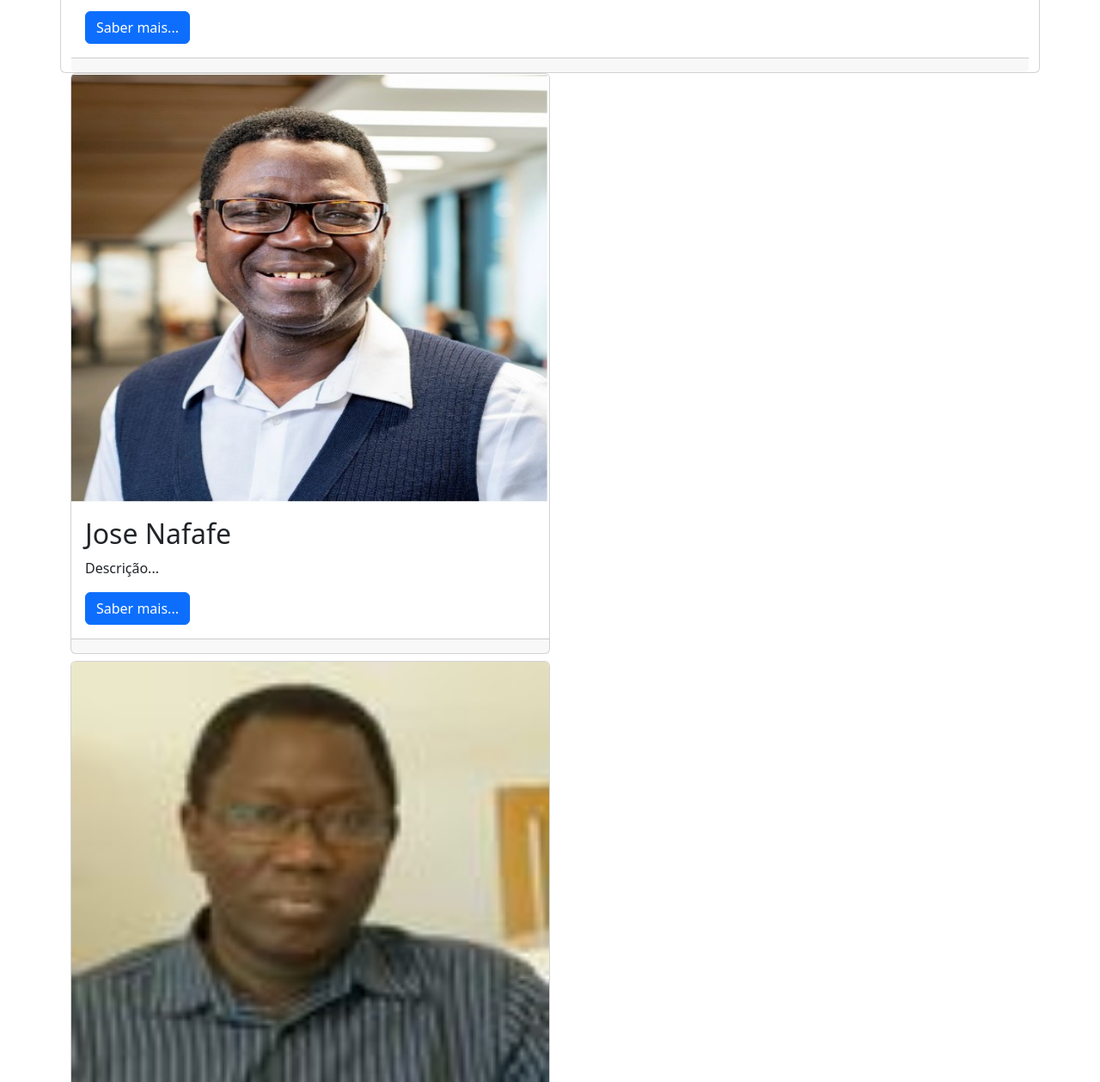
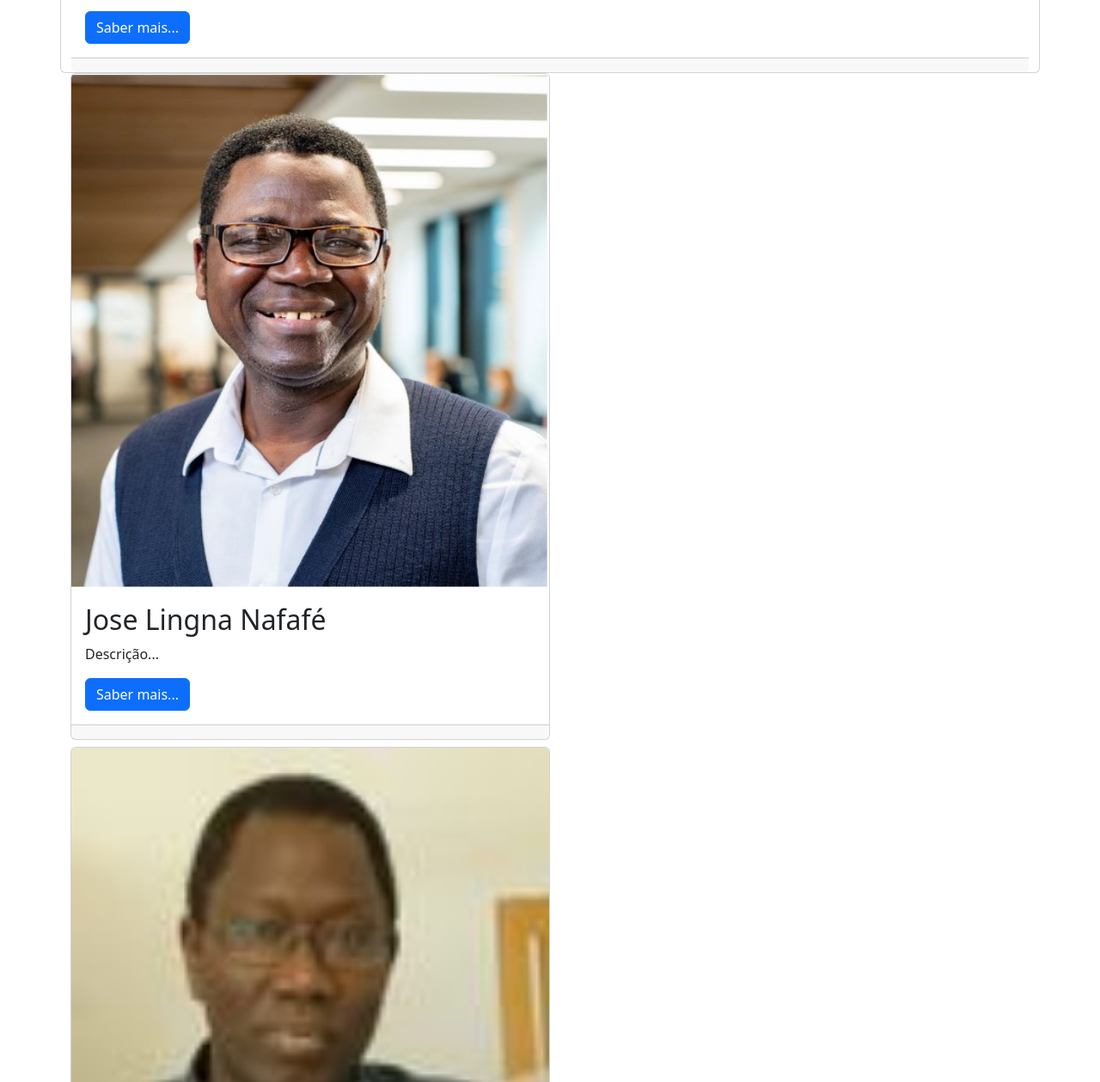
Before and after one commit to iemna/ubwebsite, a plain HTML site: page index.html in a window 1280 px wide. Shown: the part 501-1760 px from the top of the page at 86% size. Drawn offline with nearby package versions, Linux system fonts and the light colour scheme.

Commit message:
Update index.html

```diff
--- a/index.html
+++ b/index.html
@@ -98,9 +98,9 @@
                 </div>
                 <div class="col-md-6 mb-2">
                     <div class="card">
-                        <img src="images/jose-nafafe.jpg" class="card-img-top"    width="300" height="500" halt="placeholder image">
+                        <img src="images/jose-nafafe.jpg" class="card-img-top"    width="300" height="600" halt="placeholder image">
                         <div class="card-body">
-                            <h2 class="card-title">Jose Nafafe</h2>
+                            <h2 class="card-title">Jose Lingna Nafaf&eacute;</h2>
                             <p class="card-text">Descri&ccedil;&atilde;o...</p>
                             <a href="#" class="btn btn-primary">Saber mais...</a>
                         </div>
@@ -111,7 +111,7 @@
                 </div>
                 <div class="col-md-6 mb-2">
                     <div class="card">
-                        <img src="images/iemna-nfade.png" class="card-img-top"   width="300" height="500" alt="placeholder image">
+                        <img src="images/iemna-nfade.png" class="card-img-top"   width="300" height="600" alt="placeholder image">
                         <div class="card-body">
                             <h2 class="card-title">Iemna N'Fade</h2>
                             <p class="card-text">Engenheiro Informatico, licenciado pela Birkbeck University College London, candidato a Mestre pelo Instituto Superior Tecnico, Universidade
```
